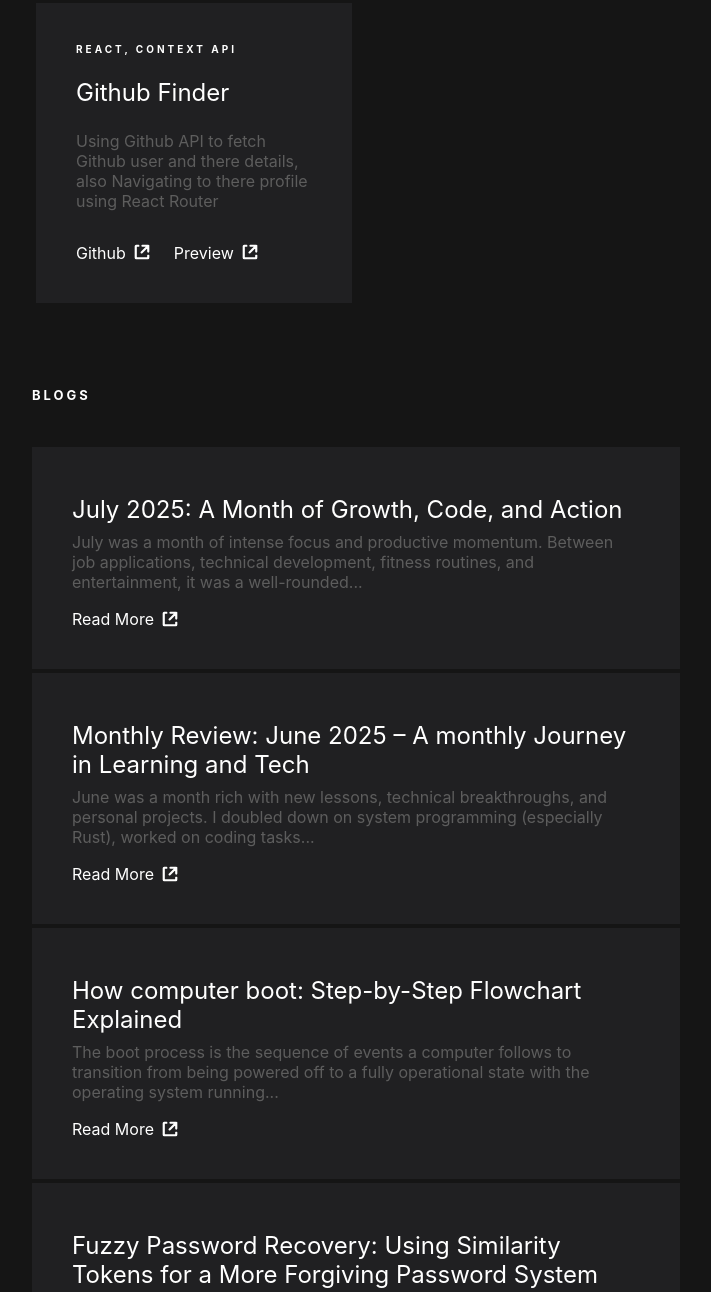
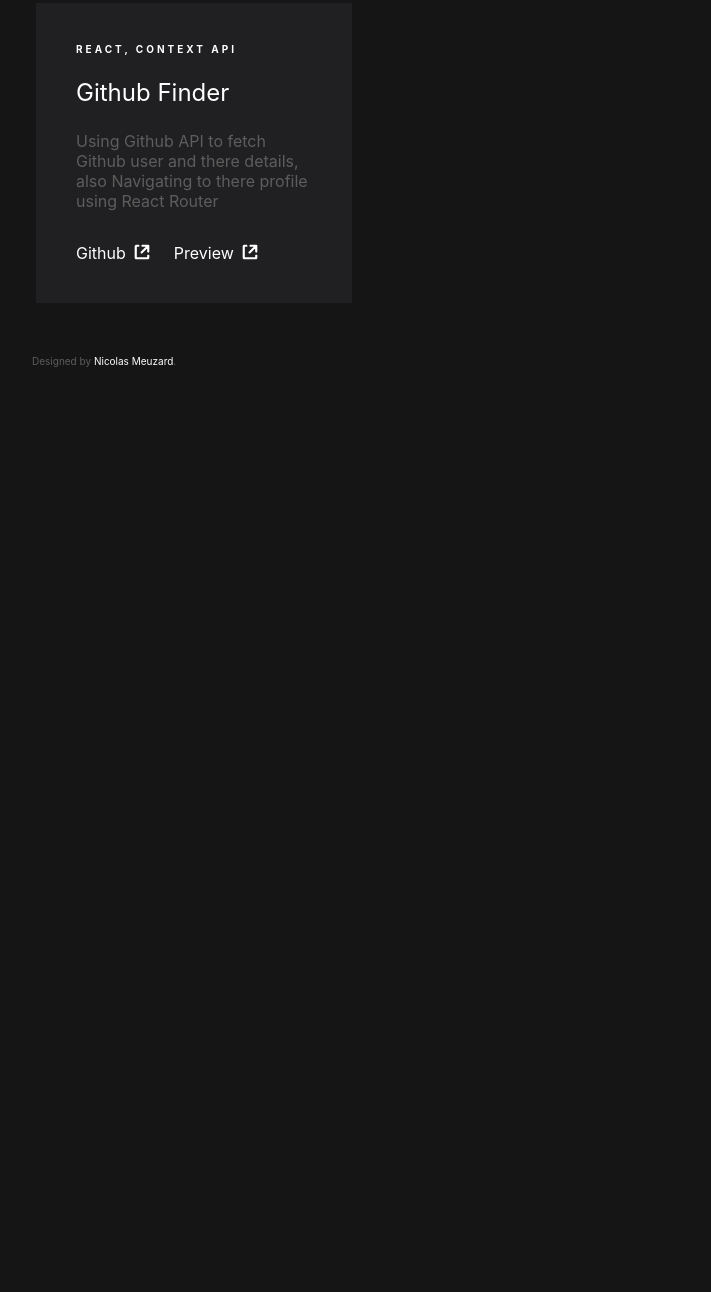
Before and after one commit to mxhdiqaim/portfolio, a Gatsby site: page / in a window 1280 px wide. Shown: the part 1101-2393 px from the top of the page, without its empty margins (512-1223 px from the left). After the commit the page ends 1556 px from the top, so only its background shows below. Built offline with nearby package versions, Linux system fonts and the light colour scheme; Gatsby itself is replaced by a stand-in of ours.

Commit message:
remove commented-out blog section from index.jsx

```diff
--- a/src/pages/index.jsx
+++ b/src/pages/index.jsx
@@ -15,11 +15,11 @@
 
       <AllProjects />
     </div>
-    <div id="blogs" className="blogs-container">
-      <h2 className="section-title">Blogs</h2>
+    {/*<div id="blogs" className="blogs-container">*/}
+    {/*  <h2 className="section-title">Blogs</h2>*/}
 
-      <AllBlogs />
-    </div>
+    {/*  <AllBlogs />*/}
+    {/*</div>*/}
     <p className="designer">
       Designed by&nbsp;
       <a href="https://dribbble.com/NicolasMzrd" target="_blank" rel="noopener noreferrer">
```
